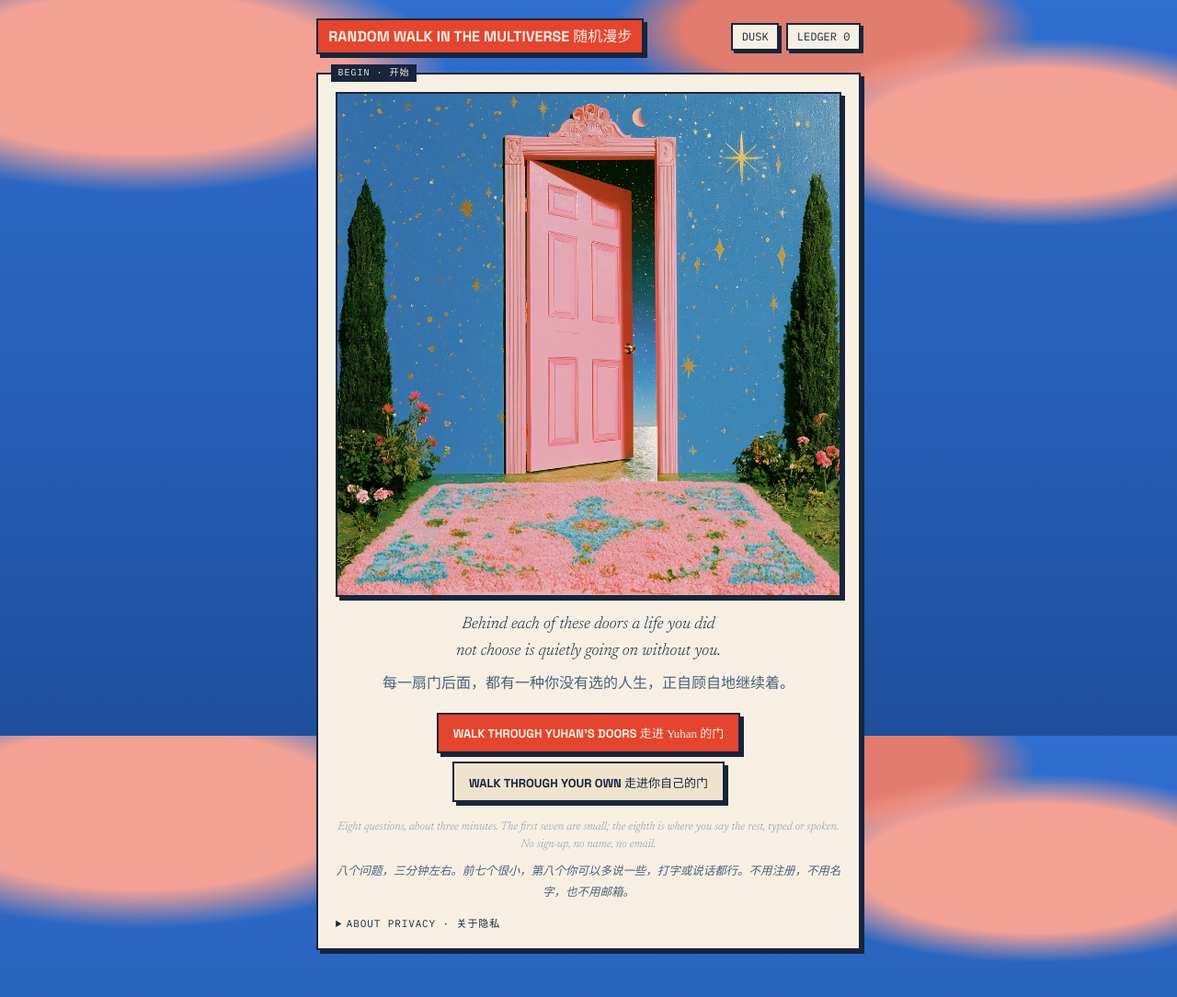
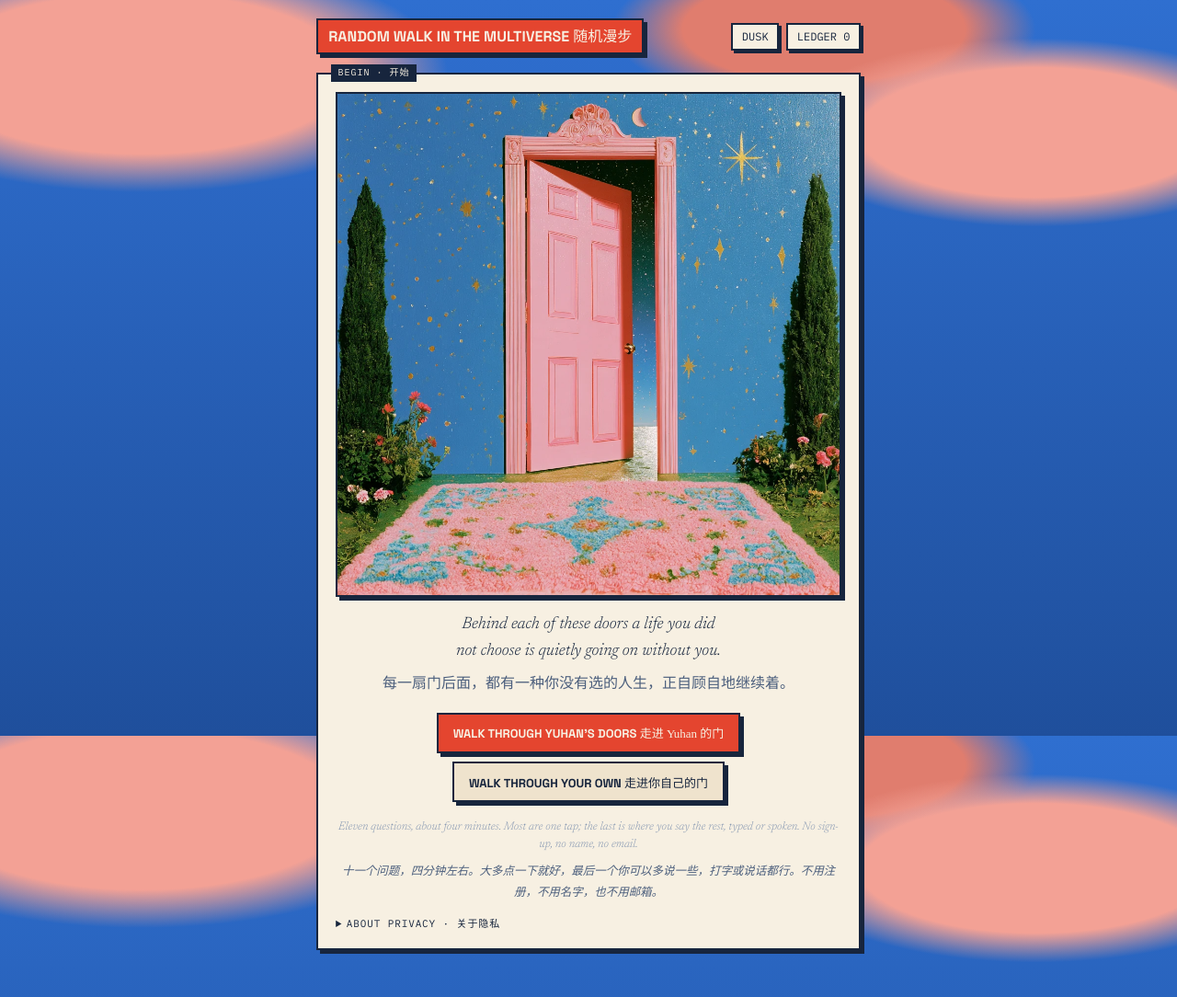
Before and after one commit to walkwithyuhan/walkwithyuhan.github.io, a plain HTML site: page doors/index.html in a window 1280 px wide. Shown: the whole page at 92% size. Drawn offline with Linux system fonts and the light colour scheme.

Commit message:
Random Walk: eleven richer questions for visitors' own doors
Co-Authored-By: Claude Opus 5.5 <noreply@anthropic.com>
Claude-Session: https://claude.ai/code/session_01PQUgG3qSbSPH6D3EDUx8t8

```diff
--- a/doors/index.html
+++ b/doors/index.html
@@ -154,22 +154,34 @@ const API = "https://doors-api.yuhanxie2021-33f.workers.dev";
 
 const QUESTIONS = [
   { k:"age", en:"How old are you?", zh:"你多大？", ph:"31", free:true },
-  { k:"home", en:"Where did you grow up?", zh:"你在哪里长大？", ph:"a town, a city, a country", free:true },
-  { k:"city", en:"A city you almost moved to.", zh:"一个你差点搬去的城市。", ph:"the one you still think about", free:true,
+  { k:"home", en:"Where were you born, and which cities have you lived in since?", zh:"你在哪里出生？之后在哪些城市生活过？",
+    sub:"For example: born in A, university in B, first job in C.", sub_zh:"比如：在 A 出生，在 B 上大学，在 C 开始第一份工作。",
+    ph:"born in…, then…", free:true },
+  { k:"now", en:"Where do you live now, and what do you do?", zh:"你现在住在哪里？做什么？", ph:"a city, and your work or days", free:true },
+  { k:"city", en:"A city or country you almost moved to.", zh:"一个你差点搬去的城市或国家。", ph:"the one you still think about", free:true,
     opts:[{en:"There wasn't one", zh:"没有过", val:""}] },
+  { k:"safe", en:"An opportunity you said no to, and still remember.", zh:"一个你拒绝了、但至今还记得的机会。", ph:"or say what it was", free:true,
+    opts:[{en:"A job",zh:"一份工作",val:"a job offer"},{en:"A school",zh:"一所学校",val:"a place at a school"},
+          {en:"A move",zh:"一次搬家",val:"a move to another city or country"},{en:"A relationship",zh:"一段感情",val:"a relationship"},
+          {en:"Never came up",zh:"没遇过",val:""}] },
   { k:"quit", en:"What did you quit that you were good at?", zh:"你放弃了什么本来擅长的事？", ph:"or type your own", free:true,
     opts:[{en:"An instrument",zh:"一个乐器",val:"playing an instrument"},{en:"A sport",zh:"一项运动",val:"a sport"},
           {en:"Drawing or writing",zh:"画画或写作",val:"drawing and writing"},{en:"A subject",zh:"一门专业",val:"a subject they were good at"}] },
-  { k:"safe", en:"Someone offered you something safe.", zh:"有人给过你一份稳妥的东西。", ph:"or say what it was", free:true,
-    opts:[{en:"I took it",zh:"我接了",val:"a safe job or place they accepted"},{en:"I turned it down",zh:"我拒了",val:"a safe job or place they turned down"},
-          {en:"Never came up",zh:"没遇过",val:""}] },
-  { k:"met", en:"Who did you meet by accident, who changed everything?", zh:"谁是你偶然遇见、却改变了一切的人？", ph:"a name, or who they are to you", free:true,
+  { k:"met", en:"Who did you meet by chance, who changed everything?", zh:"谁是你偶然遇见、却改变了一切的人？",
+    sub:"Your partner, a friend, a teacher, a boss…", sub_zh:"你的伴侣、朋友、老师、上司……",
+    ph:"a name, or who they are to you", free:true,
     opts:[{en:"A partner",zh:"伴侣",val:"the person they ended up with"},{en:"A friend",zh:"朋友",val:"the friend who changed things"},
           {en:"A teacher or boss",zh:"老师或上司",val:"the teacher or boss who changed things"},{en:"Nobody",zh:"没有",val:""}] },
+  { k:"dream", en:"A dream you put aside.", zh:"一个你放下了的梦想。", ph:"or type your own", free:true,
+    opts:[{en:"Travel the world",zh:"环游世界",val:"travelling the world"},{en:"Start something of my own",zh:"自己做点什么",val:"starting something of their own"},
+          {en:"Art, music or writing",zh:"艺术、音乐或写作",val:"art, music or writing"},{en:"A different career",zh:"另一种职业",val:"a completely different career"}] },
   { k:"much", en:"What do you do too much of?", zh:"你做得过多的是什么？", ph:"or type your own", free:true,
     opts:[{en:"Work",zh:"工作",val:"work"},{en:"Pleasing people",zh:"讨好别人",val:"trying to please people"},
           {en:"Thinking",zh:"想",val:"thinking about it"},{en:"Looking after people",zh:"照顾别人",val:"looking after other people"},
           {en:"Planning",zh:"计划",val:"planning"}] },
+  { k:"nature", en:"What do your friends love about you?", zh:"朋友们最喜欢你哪一点？", ph:"or type your own", free:true,
+    opts:[{en:"My humour",zh:"我的幽默",val:"their humour"},{en:"My warmth",zh:"我的温暖",val:"their warmth"},
+          {en:"My drive",zh:"我的干劲",val:"their drive"},{en:"My calm",zh:"我的沉稳",val:"their calm"}] },
   { k:"story", open:true, en:"Now tell me about your life.", zh:"最后，讲讲你的人生。",
     sub:"Anything you like, in any order — where you've lived, what you nearly did, who mattered, what you're still deciding. The more you say, the less generic the people behind the doors will be. Type it or speak it.",
     sub_zh:"想到哪说到哪 —— 你住过哪里、差点做了什么、谁要紧、你至今没想好的是什么。你说得越多，门后面那些人就越不像随便生成的。可以打字，也可以说话。",
@@ -248,8 +260,8 @@ function renderStart(){
         <button class="btn" id="own">WALK THROUGH YOUR OWN <span class="han">走进你自己的门</span></button>
       </div>
       ${hasSeed()?`<p class="count" style="margin-top:.8rem"><button class="link" id="redo">ANSWER YOUR QUESTIONS AGAIN <span class="han">重新回答问题</span></button></p>`:""}
-      <p class="fine" style="margin-top:1.1rem">Eight questions, about three minutes. The first seven are small; the eighth is where you say the rest, typed or spoken. No sign-up, no name, no email.</p>
-      <p class="fine zh">八个问题，三分钟左右。前七个很小，第八个你可以多说一些，打字或说话都行。不用注册，不用名字，也不用邮箱。</p>
+      <p class="fine" style="margin-top:1.1rem">Eleven questions, about four minutes. Most are one tap; the last is where you say the rest, typed or spoken. No sign-up, no name, no email.</p>
+      <p class="fine zh">十一个问题，四分钟左右。大多点一下就好，最后一个你可以多说一些，打字或说话都行。不用注册，不用名字，也不用邮箱。</p>
       <details class="privacy">
         <summary>About privacy · 关于隐私</summary>
         <ul>
```
